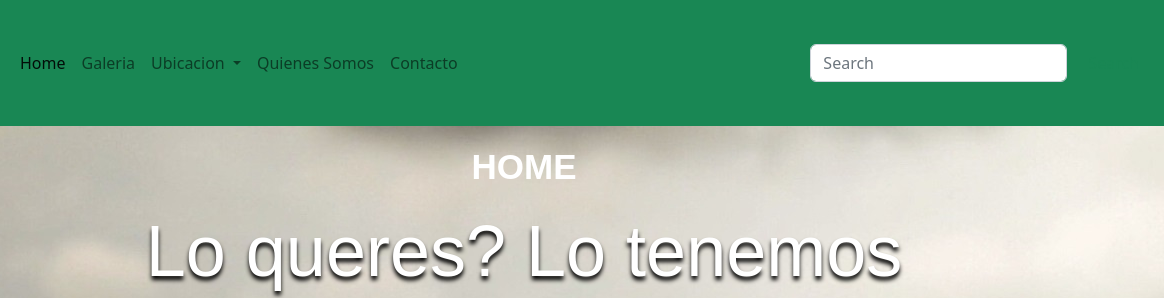
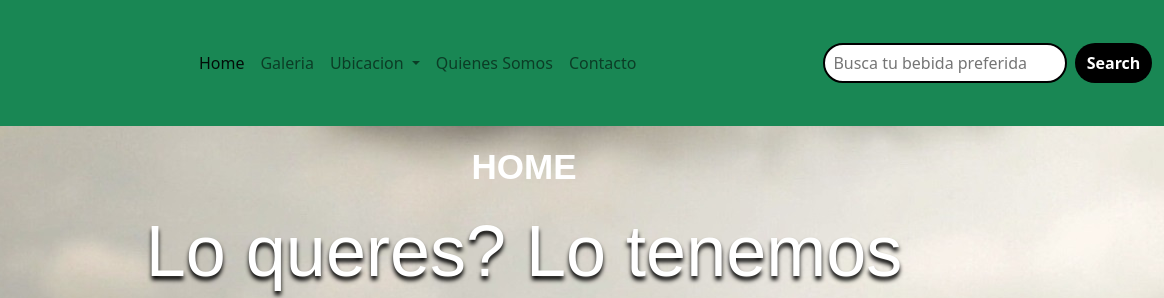
Before and after one commit to nsurace1/Proyecto-Golden-Beer-Nuevo, a plain HTML site: page index.html in a window 1280 px wide. Shown: the top 298 px of the page, 116-1280 px from the left. Drawn offline with nearby package versions, Linux system fonts and the light colour scheme.

Commit message:
Mejorando nav bar

```diff
--- a/index.html
+++ b/index.html
@@ -1,13 +1,16 @@
 <!DOCTYPE html>
 <html lang="en">
+
 <head>
   <meta charset="UTF-8">
   <meta http-equiv="X-UA-Compatible" content="IE=edge">
   <meta name="viewport" content="width=device-width, initial-scale=1.0">
-    <link href="https://cdn.jsdelivr.net/npm/bootstrap@5.2.0-beta1/dist/css/bootstrap.min.css" rel="stylesheet" integrity="sha384-0evHe/X+R7YkIZDRvuzKMRqM+OrBnVFBL6DOitfPri4tjfHxaWutUpFmBp4vmVor" crossorigin="anonymous">
+  <link href="https://cdn.jsdelivr.net/npm/bootstrap@5.2.0-beta1/dist/css/bootstrap.min.css" rel="stylesheet"
+    integrity="sha384-0evHe/X+R7YkIZDRvuzKMRqM+OrBnVFBL6DOitfPri4tjfHxaWutUpFmBp4vmVor" crossorigin="anonymous">
   <link rel="stylesheet" href="style.css">
   <title>Boostrap</title>
 </head>
+
 <body>
   <header>
     <nav class="navbar navbar-expand-lg bg-success">
@@ -15,11 +18,12 @@
         <a class="navbar-brand" href="./index.html">
           <img src="./imagenes/golden-view.jpg" alt="logo" height="100" width="100">
         </a>
-              <button class="navbar-toggler" type="button" data-bs-toggle="collapse" data-bs-target="#navbarSupportedContent" aria-controls="navbarSupportedContent" aria-expanded="false" aria-label="Toggle navigation">
+        <button class="navbar-toggler" type="button" data-bs-toggle="collapse" data-bs-target="#navbarSupportedContent"
+          aria-controls="navbarSupportedContent" aria-expanded="false" aria-label="Toggle navigation">
           <span class="navbar-toggler-icon"></span>
         </button>
         <div class="collapse navbar-collapse" id="navbarSupportedContent">
-                <ul class="navbar-nav me-auto mb-2 mb-lg-0">
+          <ul class="navbar-nav m-auto mb-2 mb-lg-0">
             <li class="nav-item">
               <a class="nav-link active" aria-current="page" href="./index.html">Home</a>
             </li>
@@ -27,13 +31,13 @@
               <a class="nav-link" href="./paginas/galeria.html">Galeria</a>
             </li>
             <li class="nav-item dropdown">
-                    <a class="nav-link dropdown-toggle" href="./paginas/ubicacion.html" id="navbarDropdown" role="button" data-bs-toggle="dropdown" aria-expanded="false">
+              <a class="nav-link dropdown-toggle" href="./paginas/ubicacion.html" id="navbarDropdown" role="button"
+                data-bs-toggle="dropdown" aria-expanded="false">
                 Ubicacion
               </a>
               <ul class="dropdown-menu" aria-labelledby="navbarDropdown">
                 <li><a class="dropdown-item" href="./paginas/ubicacion.html">Buenos Aires</a></li>
                 <li><a class="dropdown-item" href="./paginas/ubicacion.html">Mendoza</a></li>
-                      <li><hr class="dropdown-divider"></li>
                 <li><a class="dropdown-item" href="./paginas/ubicacion.html">Santa Fe</a></li>
               </ul>
             </li>
@@ -45,8 +49,8 @@
             </li>
           </ul>
           <form class="d-flex" role="search">
-                  <input class="form-control me-2" type="search" placeholder="Search" aria-label="Search">
-                  <button class="btn btn-outline-success" type="submit">Search</button>
+            <input class="me-2 px-2 search" type="search px-4" placeholder="Busca tu bebida preferida" aria-label="Search">
+            <button class="btn btn-outline-success px-2" type="submit">Search</button>
           </form>
         </div>
       </div>
@@ -64,9 +68,18 @@
     <h3>Como hago mi pedido?</h3>
     <section class="container-fluid bg-light">
       <div class="row contenedor1">
-        <div class="col-lg-4 py-3 mb-3"><h4 class="titulo4">Ingresa tu codigo postal</h4><p class="texto1">Lorem ipsum dolor sit amet consectetur adipisicing elit. Expedita, non!</p></div>
-        <div class="col-lg-4 py-3 mb-3"><h4 class="titulo4">Arma tu carrito</h4><p class="texto1">Lorem ipsum dolor sit amet consectetur adipisicing elit. Neque, facere.</p></div>
-        <div class="col-lg-4 py-3 mb-3"><h4 class="titulo4">Sentate y relaja</h4><p class="texto1">Lorem ipsum dolor sit amet consectetur, adipisicing elit. Deleniti, facere!</p></div>
+        <div class="col-lg-4 py-3 mb-3">
+          <h4 class="titulo4">Ingresa tu codigo postal</h4>
+          <p class="texto1">Lorem ipsum dolor sit amet consectetur adipisicing elit. Expedita, non!</p>
+        </div>
+        <div class="col-lg-4 py-3 mb-3">
+          <h4 class="titulo4">Arma tu carrito</h4>
+          <p class="texto1">Lorem ipsum dolor sit amet consectetur adipisicing elit. Neque, facere.</p>
+        </div>
+        <div class="col-lg-4 py-3 mb-3">
+          <h4 class="titulo4">Sentate y relaja</h4>
+          <p class="texto1">Lorem ipsum dolor sit amet consectetur, adipisicing elit. Deleniti, facere!</p>
+        </div>
       </div>
     </section>
     <footer class="footerBackground bg-success ">
@@ -88,8 +101,10 @@
         </div>
       </div>
     </footer>
-    <script src="https://cdn.jsdelivr.net/npm/bootstrap@5.2.0-beta1/dist/js/bootstrap.bundle.min.js" integrity="sha384-pprn3073KE6tl6bjs2QrFaJGz5/SUsLqktiwsUTF55Jfv3qYSDhgCecCxMW52nD2" crossorigin="anonymous"></script>
+    <script src="https://cdn.jsdelivr.net/npm/bootstrap@5.2.0-beta1/dist/js/bootstrap.bundle.min.js"
+      integrity="sha384-pprn3073KE6tl6bjs2QrFaJGz5/SUsLqktiwsUTF55Jfv3qYSDhgCecCxMW52nD2"
+      crossorigin="anonymous"></script>
   </main>
-  <script src="https://cdn.jsdelivr.net/npm/bootstrap@5.2.0-beta1/dist/js/bootstrap.bundle.min.js" integrity="sha384-pprn3073KE6tl6bjs2QrFaJGz5/SUsLqktiwsUTF55Jfv3qYSDhgCecCxMW52nD2" crossorigin="anonymous"></script>
 </body>
+
 </html>
--- a/style.css
+++ b/style.css
@@ -115,6 +115,23 @@ h3 {
     font-size: 16px;
     font-family: "Poppins", sans-serif;
 }
+.search{
+    height: 40px;
+    width: 80%;
+    border-radius: 60px;
+    outline: none;
+    border: 2px solid black;
+}
+.btn-outline-success{
+    height: 40px;
+    width: 25%;
+    color: white;
+    outline: none;
+    border: none;
+    background-color: black;
+    border-radius: 60px;
+    font-weight: 700;
+}
 
 @media screen and (max-width: 460px) {
     .section1 img {
```
Also changed, not shown: paginas/quienes-somos.html (line endings or trailing spaces). Lines whose indentation alone changed are shown as unchanged.
